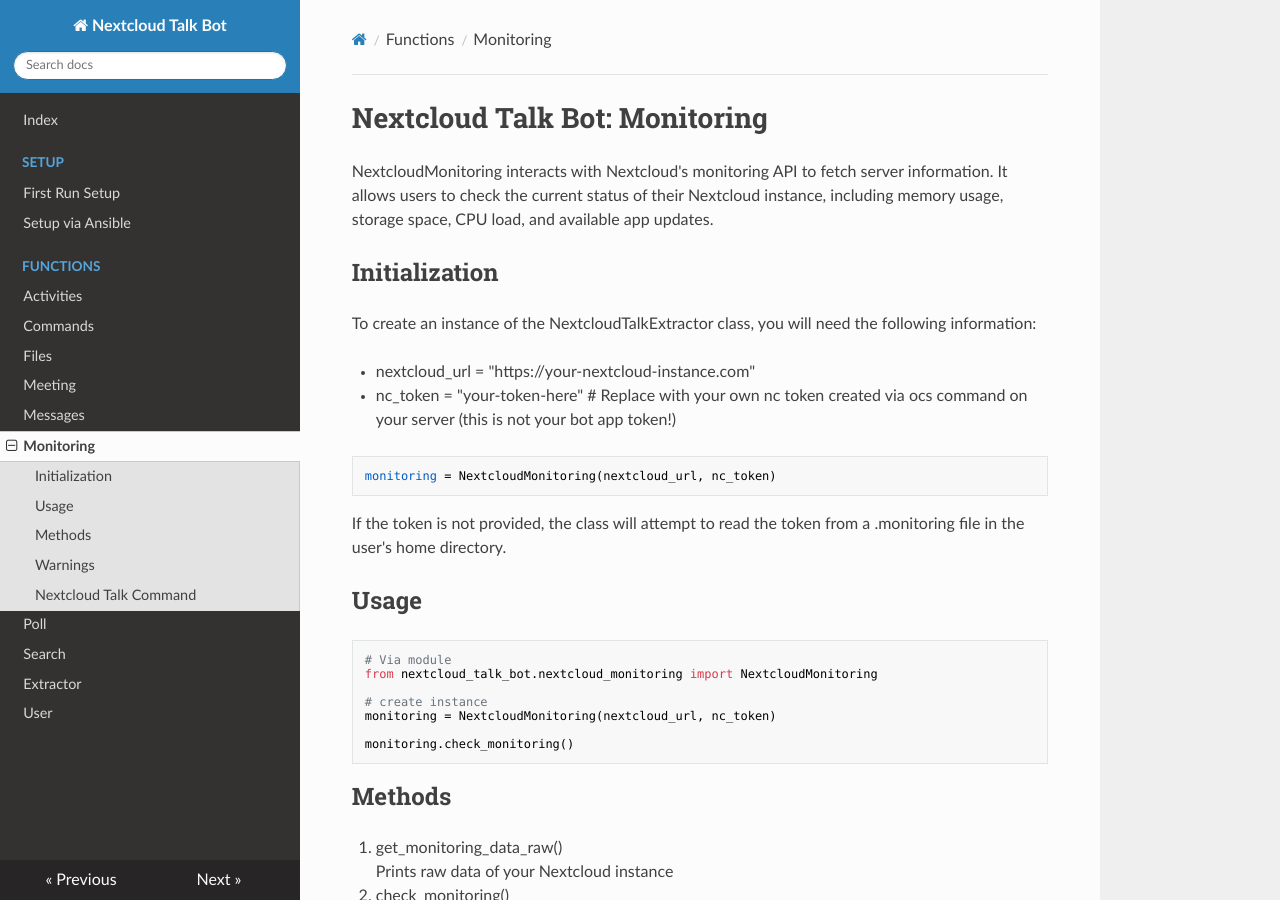
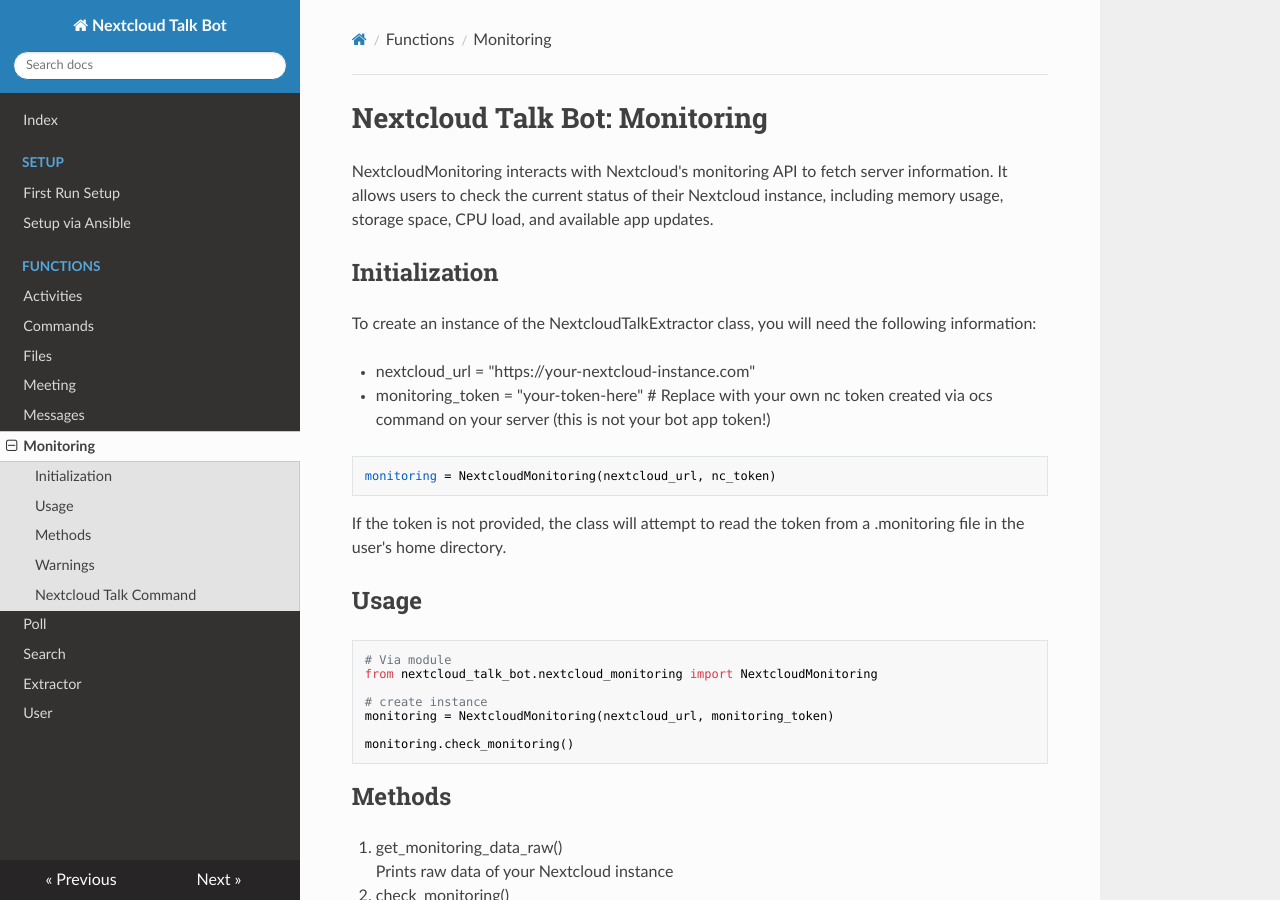
Before and after one commit to sowoi/nextcloud-talk-bot, an MkDocs documentation site: the page built from docs/NextcloudMonitoring.md, in a window 1280 px wide and 900 px high. Built offline with MkDocs 1.6.1, drawn with Linux system fonts in a browser that asks for light colours; nearby versions of some CDN libraries.

````diff
--- a/docs/NextcloudMonitoring.md
+++ b/docs/NextcloudMonitoring.md
@@ -7,7 +7,7 @@ NextcloudMonitoring interacts with Nextcloud's monitoring API to fetch server in
 To create an instance of the NextcloudTalkExtractor class, you will need the following information:
 
 - nextcloud_url = "https://your-nextcloud-instance.com"
-- nc_token = "your-token-here"  # Replace with your own nc token created via ocs command on your server (this is not your bot app token!)
+- monitoring_token = "your-token-here"  # Replace with your own nc token created via ocs command on your server (this is not your bot app token!)
 
 ```
 monitoring = NextcloudMonitoring(nextcloud_url, nc_token)
@@ -23,7 +23,7 @@ If the token is not provided, the class will attempt to read the token from a .m
 from nextcloud_talk_bot.nextcloud_monitoring import NextcloudMonitoring
 
 # create instance
-monitoring = NextcloudMonitoring(nextcloud_url, nc_token)
+monitoring = NextcloudMonitoring(nextcloud_url, monitoring_token)
 
 monitoring.check_monitoring()
 ```
````
Also changed, not shown: 2 other files.
